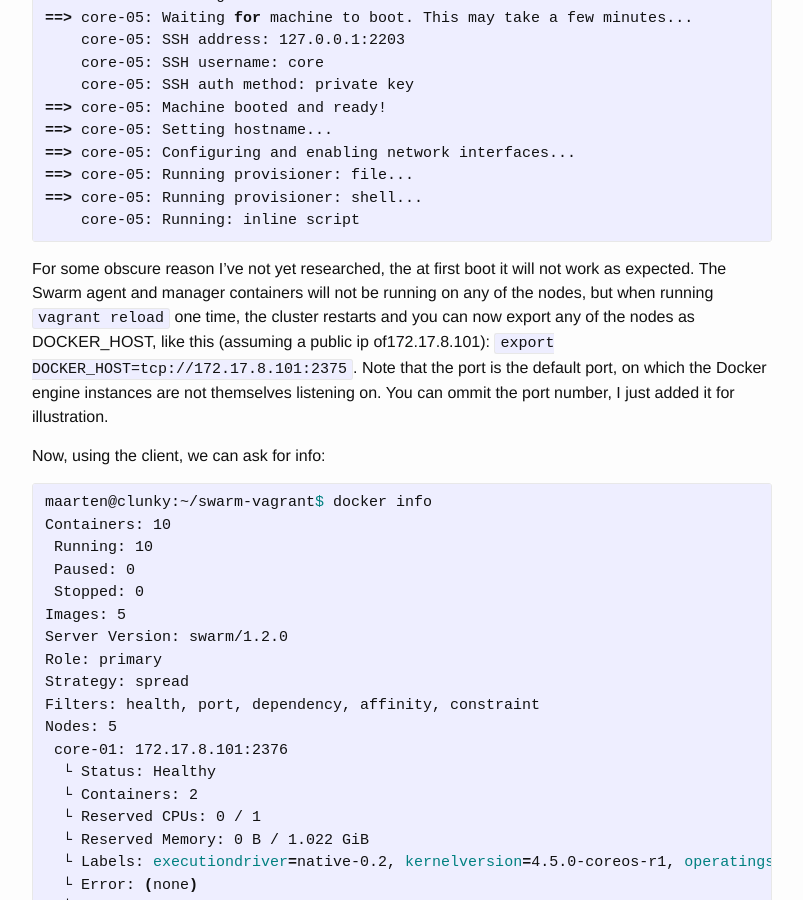
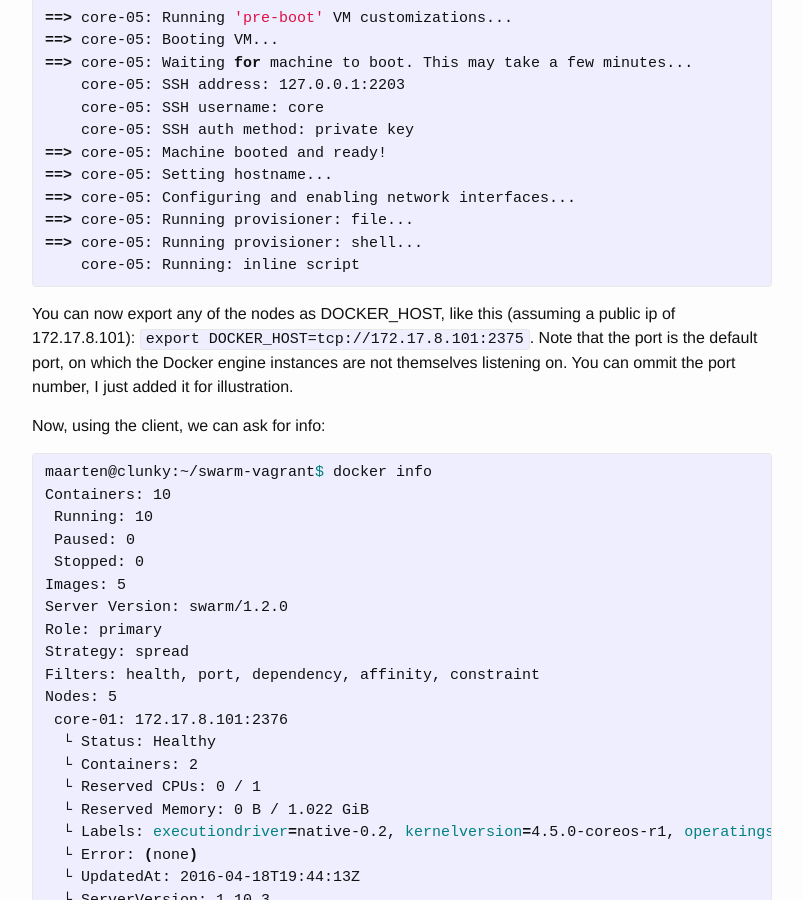
Before and after one commit to maartenvanderaart/maartenvanderaart.github.io, a Jekyll site: the page built from _posts/2016-04-18-docker-swarm-on-coreos.markdown, in a window 1280 px wide and 900 px high, scrolled down 3110 px. Shown: the whole window, without its empty margins (238-1041 px from the left). Built offline with Jekyll 4.4.1, drawn with Linux system fonts in a browser that asks for light colours; some of the changed text lies outside the part shown.

Commit message:
Updated post with fix for starting swarm
Initial version described a problem with the configuration, where the
Swarm would not start at first boot, but from second boot on it would.

This was an issue with the unit files, configured in cloud-config and
has been resolved.

````diff
--- a/_posts/2016-04-18-docker-swarm-on-coreos.markdown
+++ b/_posts/2016-04-18-docker-swarm-on-coreos.markdown
@@ -58,9 +59,9 @@ coreos:
         # with tools like the Docker client or Compose. Also, tell the engine
         # to advertise itself via etcd.
         Environment="DOCKER_OPTS=-H=0.0.0.0:2376 -H unix:///var/run/docker.sock --cluster-advertise eth1:2376 --cluster-store etcd://127.0.0.1:2379"
-    command: start
   # Start a swarm-agent at boot.
   - name: swarm-agent.service
+    command: start
     enable: true
     content: |
       [Unit]
@@ -136,7 +138,7 @@ Bringing machine 'core-05' up with 'virtualbox' provider...
     core-05: Running: inline script
 {% endhighlight %}
 
-For some obscure reason I've not yet researched, the at first boot it will not work as expected. The Swarm agent and manager containers will not be running on any of the nodes, but when running ```vagrant reload``` one time, the cluster restarts and you can now export any of the nodes as DOCKER_HOST, like this (assuming a public ip of172.17.8.101): ```export DOCKER_HOST=tcp://172.17.8.101:2375```. Note that the port is the default port, on which the Docker engine instances are not themselves listening on. You can ommit the port number, I just added it for illustration.
+You can now export any of the nodes as DOCKER_HOST, like this (assuming a public ip of 172.17.8.101): ```export DOCKER_HOST=tcp://172.17.8.101:2375```. Note that the port is the default port, on which the Docker engine instances are not themselves listening on. You can ommit the port number, I just added it for illustration.
 
 Now, using the client, we can ask for info:
 
````
Also changed, not shown: other parts of _posts/2016-04-18-docker-swarm-on-coreos.markdown (+4 -1 lines), 2 other files.
